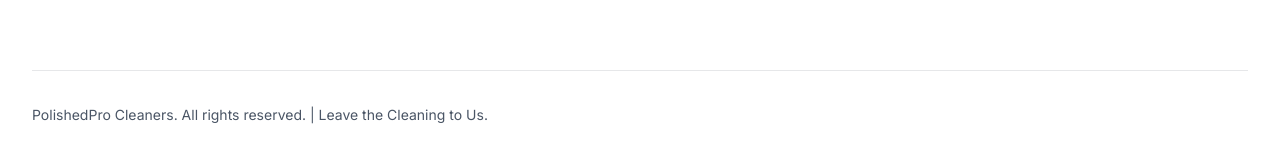
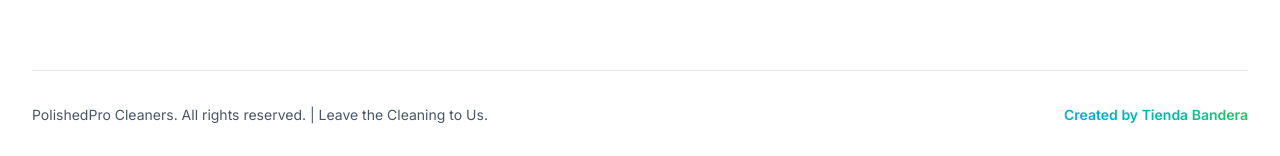
Before and after one commit to Polished-procleaner/polishedpro-next, a Next.js app: page / in a window 1280 px wide. Shown: the part 6795-6951 px from the top of the page. Built offline with nearby package versions, Linux system fonts and the light colour scheme; no server answers.

Commit message:
Quitando log del blog

```diff
--- a/src/components/BlogClient.jsx
+++ b/src/components/BlogClient.jsx
@@ -12,8 +12,6 @@ function wixImageToHttpUrl(wixImageUrl) {
 }
 
 export default function BlogClient({ posts }) {
-  console.log(posts);
-
   return (
     <div className="bg-white py-20 sm:py-20">
       <Container className={"py-16 sm:py-24 flex flex-col gap-16"}>
--- a/src/components/NewFooter.jsx
+++ b/src/components/NewFooter.jsx
@@ -179,11 +179,19 @@ export default function Example() {
             </div>
           </div>
         </div>
-        <div className="mt-9 border-t border-gray-900/10 pt-8 sm:mt-12 lg:mt-17">
+        <div className="mt-9 border-t border-gray-900/10 pt-8 sm:mt-12 lg:mt-17 flex flex-col sm:flex-row justify-between items-center gap-3">
           <p className="text-sm/6 text-gray-600">
             PolishedPro Cleaners. All rights reserved. | Leave the Cleaning to
             Us.
           </p>
+          <a
+            href="https://www.tiendabandera.com/"
+            target="_blank"
+            rel="noopener noreferrer"
+            className="text-sm/6 text-theme font-semibold"
+          >
+            Created by Tienda Bandera
+          </a>
         </div>
       </Container>
     </footer>
```
